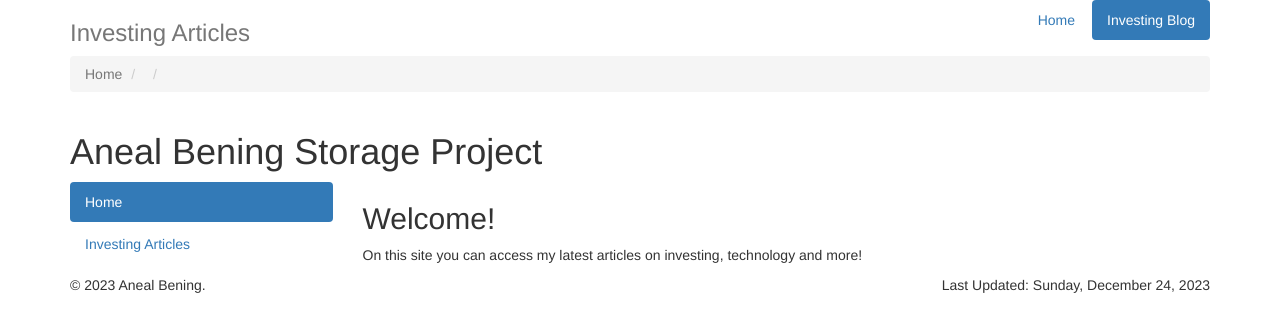
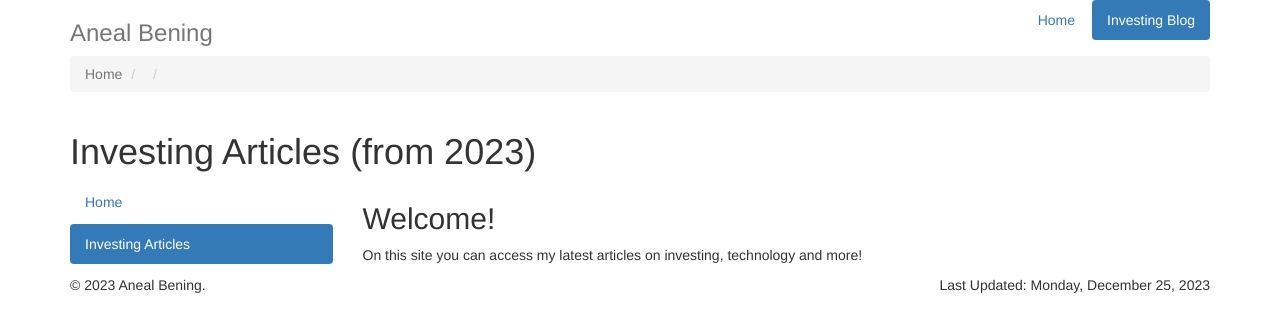
Before and after one commit to anealbening/personalSite, a plain HTML site: page investing-articles.html in a window 1280 px wide. Drawn offline with nearby package versions, Linux system fonts and the light colour scheme.

Commit message:
Update investing-articles.html

```diff
--- a/investing-articles.html
+++ b/investing-articles.html
@@ -27,7 +27,7 @@
         </nav>
 
         <!-- Site Name -->
-        <h1 class="h3 text-muted">Investing Articles</h1>
+        <h1 class="h3 text-muted">Aneal Bening</h1>
 
         <!-- Breadcrumbs -->
         <ol class="breadcrumb">
@@ -42,7 +42,7 @@
       <div class="page-heading">
 
         <!-- Page Heading -->
-        <h1>Aneal Bening Storage Project</h1>
+        <h1>Investing Articles (from 2023)</h1>
 
       </div>
 
@@ -52,8 +52,8 @@
 
           <!-- Sub Navigation -->
           <ul class="nav nav-pills nav-stacked">
-            <li class="active"><a href="#">Home</a>
-                <li><a href="investing-articles.html">Investing Articles</a>
+            <li><a href="#">Home</a></li>
+            <li class="active"><a href="investing-articles.html">Investing Articles</a>
               <ul>
               </ul>
             </li>
@@ -82,7 +82,7 @@
       <footer class="footer">
         <p class="pull-right">
           <!-- Last Updated Design Area-->
-          Last Updated: Sunday, December 24, 2023
+          Last Updated: Monday, December 25, 2023
         </p>
         <p>&copy; 2023 Aneal Bening.</p>
       </footer>
```
